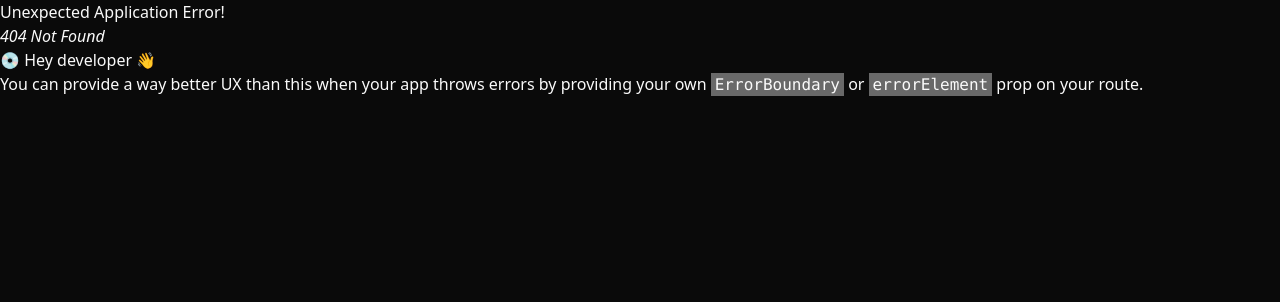
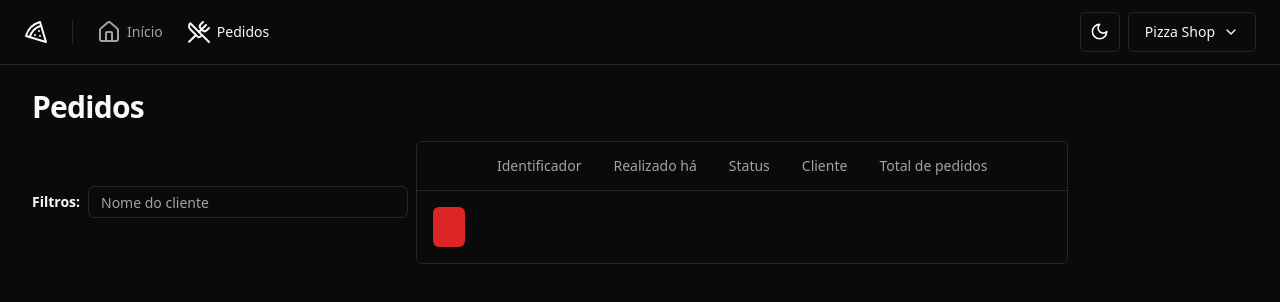
Before and after one commit to JoaoPaacheco/pizzashop-web, a React (Vite) app: page /orders in a window 1280 px wide. Before the commit this address had no page. Shown: the top 302 px of the page. Built offline with nearby package versions, Linux system fonts and the light colour scheme.

Commit message:
Página: listagem de pedidos (incompleta)

```diff
--- /dev/null
+++ b/src/components/ui/table.tsx
@@ -0,0 +1,117 @@
+import * as React from "react"
+
+import { cn } from "@/lib/utils"
+
+const Table = React.forwardRef<
+  HTMLTableElement,
+  React.HTMLAttributes<HTMLTableElement>
+>(({ className, ...props }, ref) => (
+  <div className="relative w-full overflow-auto">
+    <table
+      ref={ref}
+      className={cn("w-full caption-bottom text-sm", className)}
+      {...props}
+    />
+  </div>
+))
+Table.displayName = "Table"
+
+const TableHeader = React.forwardRef<
+  HTMLTableSectionElement,
+  React.HTMLAttributes<HTMLTableSectionElement>
+>(({ className, ...props }, ref) => (
+  <thead ref={ref} className={cn("[&_tr]:border-b", className)} {...props} />
+))
+TableHeader.displayName = "TableHeader"
+
+const TableBody = React.forwardRef<
+  HTMLTableSectionElement,
+  React.HTMLAttributes<HTMLTableSectionElement>
+>(({ className, ...props }, ref) => (
+  <tbody
+    ref={ref}
+    className={cn("[&_tr:last-child]:border-0", className)}
+    {...props}
+  />
+))
+TableBody.displayName = "TableBody"
+
+const TableFooter = React.forwardRef<
+  HTMLTableSectionElement,
+  React.HTMLAttributes<HTMLTableSectionElement>
+>(({ className, ...props }, ref) => (
+  <tfoot
+    ref={ref}
+    className={cn(
+      "border-t bg-muted/50 font-medium [&>tr]:last:border-b-0",
+      className
+    )}
+    {...props}
+  />
+))
+TableFooter.displayName = "TableFooter"
+
+const TableRow = React.forwardRef<
+  HTMLTableRowElement,
+  React.HTMLAttributes<HTMLTableRowElement>
+>(({ className, ...props }, ref) => (
+  <tr
+    ref={ref}
+    className={cn(
+      "border-b transition-colors hover:bg-muted/50 data-[state=selected]:bg-muted",
+      className
+    )}
+    {...props}
+  />
+))
+TableRow.displayName = "TableRow"
+
+const TableHead = React.forwardRef<
+  HTMLTableCellElement,
+  React.ThHTMLAttributes<HTMLTableCellElement>
+>(({ className, ...props }, ref) => (
+  <th
+    ref={ref}
+    className={cn(
+      "h-12 px-4 text-left align-middle font-medium text-muted-foreground [&:has([role=checkbox])]:pr-0",
+      className
+    )}
+    {...props}
+  />
+))
+TableHead.displayName = "TableHead"
+
+const TableCell = React.forwardRef<
+  HTMLTableCellElement,
+  React.TdHTMLAttributes<HTMLTableCellElement>
+>(({ className, ...props }, ref) => (
+  <td
+    ref={ref}
+    className={cn("p-4 align-middle [&:has([role=checkbox])]:pr-0", className)}
+    {...props}
+  />
+))
+TableCell.displayName = "TableCell"
+
+const TableCaption = React.forwardRef<
+  HTMLTableCaptionElement,
+  React.HTMLAttributes<HTMLTableCaptionElement>
+>(({ className, ...props }, ref) => (
+  <caption
+    ref={ref}
+    className={cn("mt-4 text-sm text-muted-foreground", className)}
+    {...props}
+  />
+))
+TableCaption.displayName = "TableCaption"
+
+export {
+  Table,
+  TableHeader,
+  TableBody,
+  TableFooter,
+  TableHead,
+  TableRow,
+  TableCell,
+  TableCaption,
+}
--- /dev/null
+++ b/src/pages/app/orders/orders.tsx
@@ -0,0 +1,60 @@
+import { Helmet } from 'react-helmet-async'
+
+import { Button } from '@/components/ui/button'
+import { Input } from '@/components/ui/input'
+import {
+  Table,
+  TableBody,
+  TableCell,
+  TableHead,
+  TableHeader,
+  TableRow,
+} from '@/components/ui/table'
+
+export function Orders() {
+  return (
+    <>
+      <Helmet title="Pedidos" />
+      <div className="flex flex-col gap-4">
+        <h1 className="text-3xl font-bold tracking-tight">Pedidos</h1>
+      </div>
+      <div className="space-y-2.5">
+        <form action="" className="flex items-center gap-2">
+          <span className="text-sm font-semibold">Filtros:</span>
+          <Input placeholder="Nome do cliente" className="h-8 w-[320px]" />
+
+          <div className="rounded-md border">
+            <Table>
+              <TableHeader>
+                <TableRow>
+                  <TableHead></TableHead>
+                  <TableHead>Identificador</TableHead>
+                  <TableHead>Realizado há</TableHead>
+                  <TableHead>Status</TableHead>
+                  <TableHead>Cliente</TableHead>
+                  <TableHead>Total de pedidos</TableHead>
+                  <TableHead></TableHead>
+                  <TableHead></TableHead>
+                </TableRow>
+              </TableHeader>
+              <TableBody>
+                <TableRow>
+                  <TableCell>
+                    <Button></Button>
+                  </TableCell>
+                  <TableCell></TableCell>
+                  <TableCell></TableCell>
+                  <TableCell></TableCell>
+                  <TableCell></TableCell>
+                  <TableCell></TableCell>
+                  <TableCell></TableCell>
+                  <TableCell></TableCell>
+                </TableRow>
+              </TableBody>
+            </Table>
+          </div>
+        </form>
+      </div>
+    </>
+  )
+}
--- a/src/pages/routes.tsx
+++ b/src/pages/routes.tsx
@@ -3,6 +3,7 @@
 import { AppLayout } from './_layouts/app'
 import { AuthLayout } from './_layouts/auth'
 import { Dashboard } from './app/dashboard'
+import { Orders } from './app/orders/orders'
 import { SignIn } from './auth/sign-in'
 import { SingUp } from './auth/sign-up'
 
@@ -10,7 +11,10 @@
   {
     path: '/',
     element: <AppLayout />,
-    children: [{ path: '/', element: <Dashboard /> }],
+    children: [
+      { path: '/', element: <Dashboard /> },
+      { path: '/orders', element: <Orders /> },
+    ],
   },
   {
     path: '/',
```
